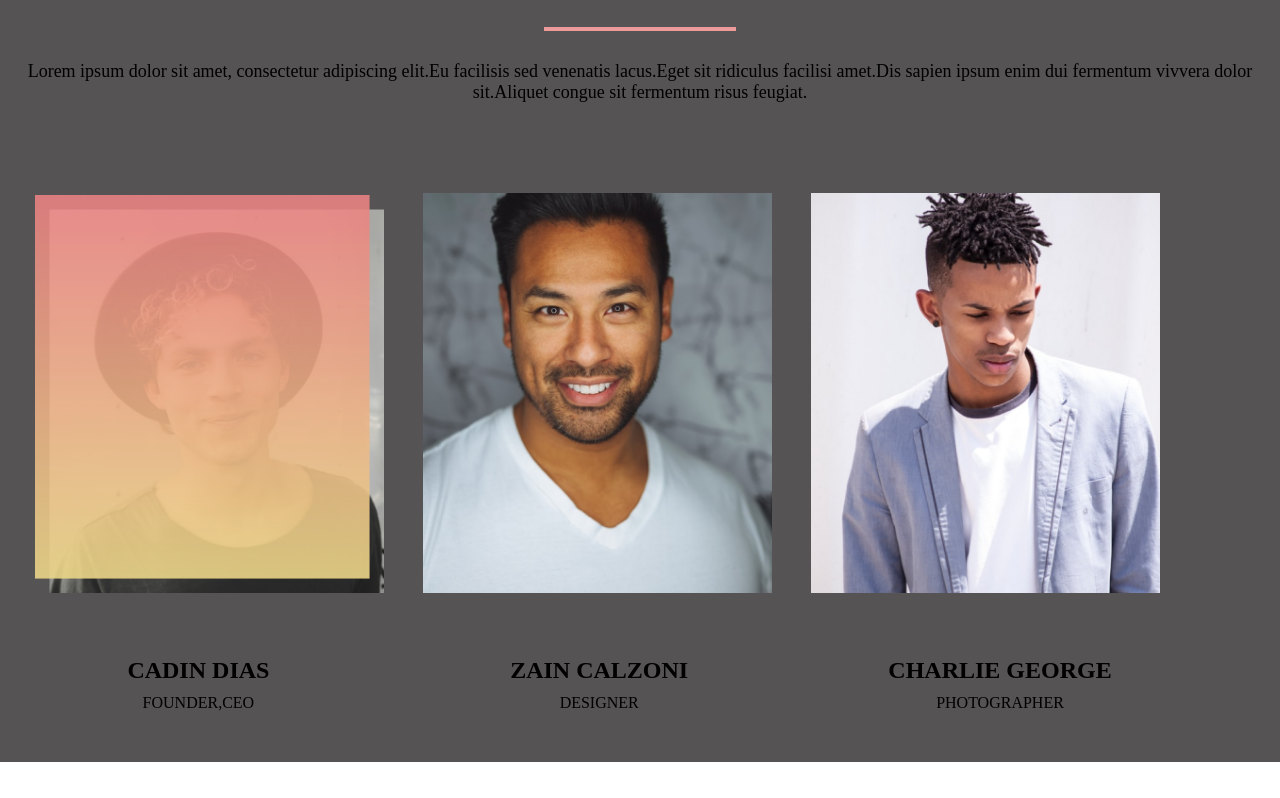
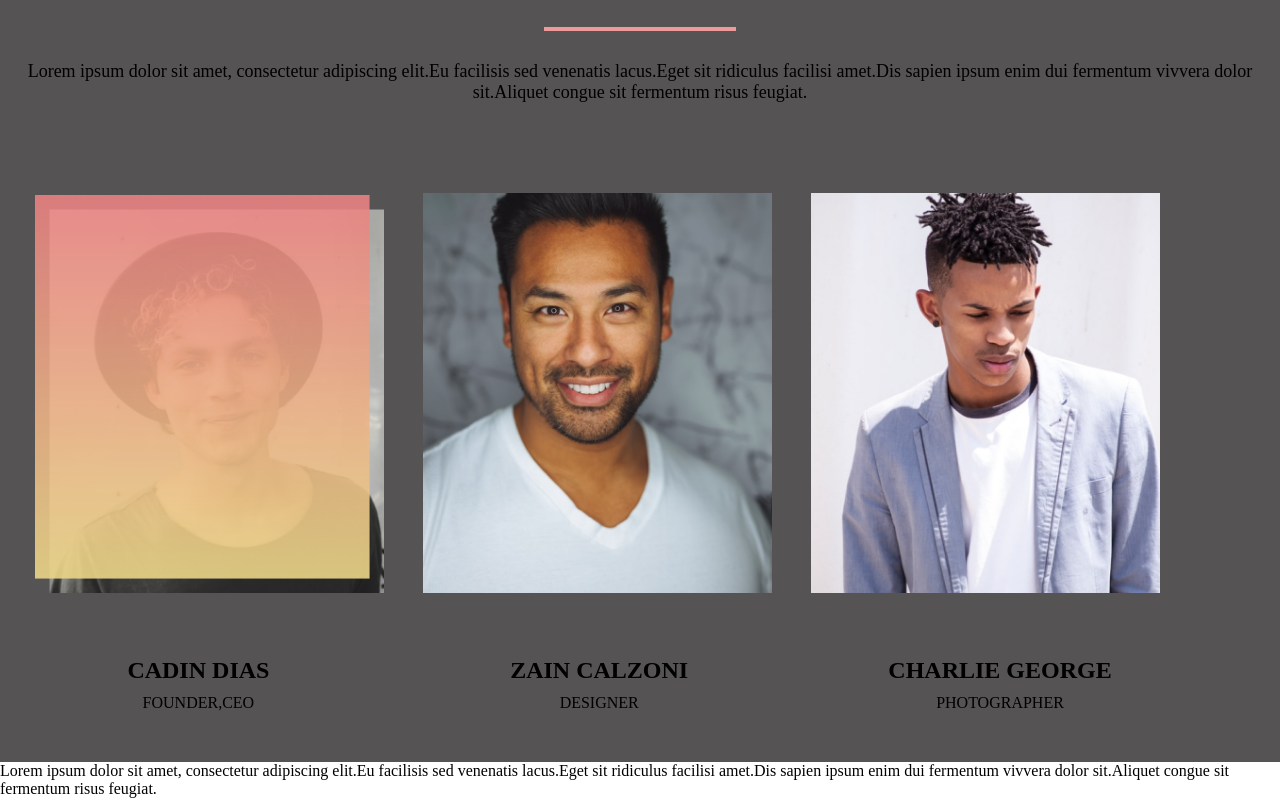
Before and after one commit to Viktoriyabrutskaya/FE-74, a plain HTML site: page index.html in a window 1280 px wide. Shown: the part 4428-5226 px from the top of the page. Before the commit the page ends 5190 px from the top, so only its background shows below. Drawn offline with Linux system fonts and the light colour scheme; files whose address does not match are found by name.

Commit message:
add paragraph

```diff
--- a/index.html
+++ b/index.html
@@ -274,6 +274,13 @@
         </div>
       </section>
     </main>
-    <footer></footer>
+    <footer>
+      <p>
+        Lorem ipsum dolor sit amet, consectetur adipiscing elit.Eu facilisis sed
+        venenatis lacus.Eget sit ridiculus facilisi amet.Dis sapien ipsum enim
+        dui fermentum vivvera dolor sit.Aliquet congue sit fermentum risus
+        feugiat.
+      </p>
+    </footer>
   </body>
 </html>
```
